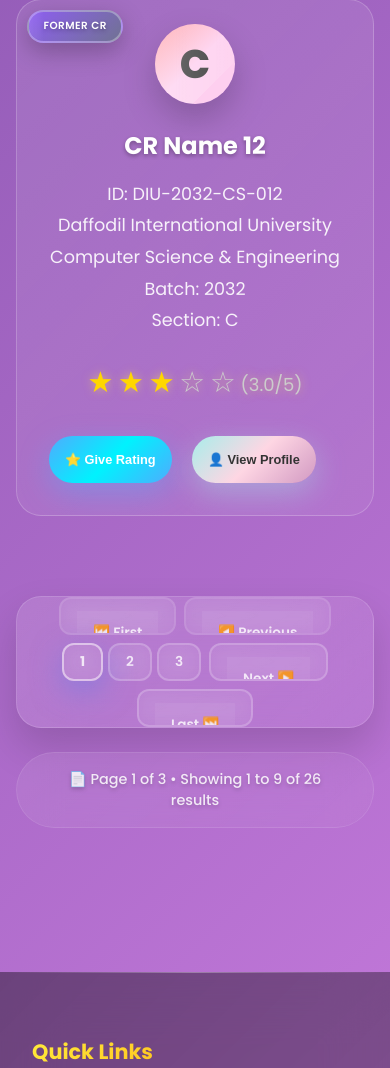
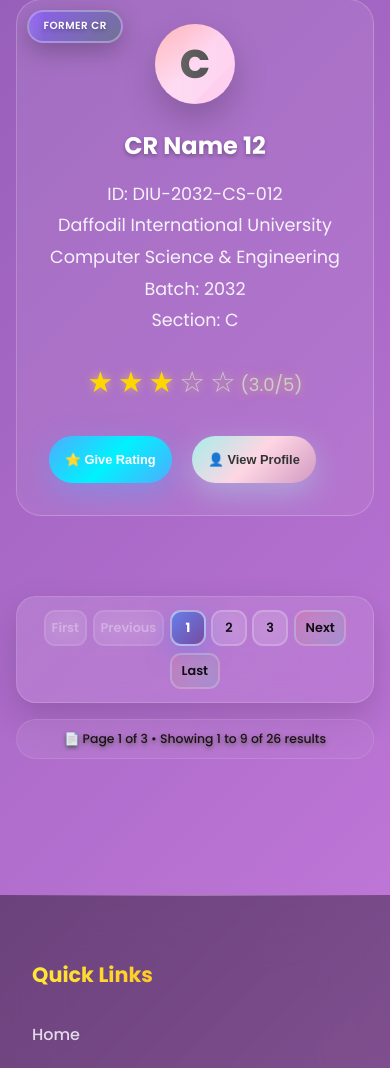
Before and after one commit to MNR-Tushar/crreviews, a Django app: page /all_cr/ in a window 390 px wide. Shown: the part 5234-6302 px from the top of the page. Run offline with Django 5.2, Linux system fonts and the light colour scheme; data comes from the database, SQL or seed files in the repository; both versions use the stored data as it was after the commit.

Commit message:
pagination update and css update

```diff
--- a/static/style.css
+++ b/static/style.css
@@ -1046,201 +1046,6 @@
         }
 
 
-        /* Pagination Styles */
-.pagination-section {
-    margin: 4rem auto 2rem;
-    max-width: 900px;
-}
-
-.pagination {
-    display: flex;
-    justify-content: center;
-    align-items: center;
-    gap: 0.8rem;
-    flex-wrap: wrap;
-    padding: 2rem;
-    background: linear-gradient(135deg, rgba(255, 255, 255, 0.12), rgba(255, 255, 255, 0.06));
-    backdrop-filter: blur(30px);
-    -webkit-backdrop-filter: blur(30px);
-    border-radius: 25px;
-    border: 1px solid rgba(255, 255, 255, 0.15);
-    box-shadow: 0 20px 40px rgba(0, 0, 0, 0.15);
-}
-
-.pagination-numbers {
-    display: flex;
-    gap: 0.5rem;
-    flex-wrap: wrap;
-    justify-content: center;
-}
-
-.pagination-btn {
-    min-width: 48px;
-    height: 48px;
-    display: flex;
-    align-items: center;
-    justify-content: center;
-    background: rgba(255, 255, 255, 0.1);
-    color: rgba(255, 255, 255, 0.9);
-    border: 2px solid rgba(255, 255, 255, 0.2);
-    border-radius: 12px;
-    text-decoration: none;
-    font-weight: 600;
-    font-size: 1rem;
-    transition: all 0.4s cubic-bezier(0.175, 0.885, 0.32, 1.275);
-    cursor: pointer;
-    position: relative;
-    overflow: hidden;
-    backdrop-filter: blur(10px);
-}
-
-.pagination-btn::before {
-    content: '';
-    position: absolute;
-    top: 50%;
-    left: 50%;
-    width: 0;
-    height: 0;
-    border-radius: 50%;
-    background: rgba(255, 255, 255, 0.2);
-    transition: all 0.5s ease;
-    transform: translate(-50%, -50%);
-}
-
-.pagination-btn:hover::before {
-    width: 150%;
-    height: 150%;
-}
-
-.pagination-btn:hover {
-    background: linear-gradient(135deg, rgba(102, 126, 234, 0.4), rgba(118, 75, 162, 0.4));
-    border-color: rgba(255, 255, 255, 0.4);
-    transform: translateY(-3px) scale(1.08);
-    box-shadow: 0 10px 25px rgba(102, 126, 234, 0.4);
-}
-
-.pagination-active {
-    background: linear-gradient(135deg, #667eea, #764ba2);
-    border-color: rgba(255, 255, 255, 0.5);
-    color: white;
-    box-shadow: 0 10px 30px rgba(102, 126, 234, 0.5);
-    font-weight: 700;
-    transform: scale(1.1);
-}
-
-.pagination-active:hover {
-    transform: translateY(-3px) scale(1.15);
-}
-
-.pagination-disabled {
-    background: rgba(255, 255, 255, 0.05);
-    color: rgba(255, 255, 255, 0.3);
-    border-color: rgba(255, 255, 255, 0.1);
-    cursor: not-allowed;
-    pointer-events: none;
-}
-
-.pagination-first,
-.pagination-last,
-.pagination-prev,
-.pagination-next {
-    font-size: 1.2rem;
-    background: linear-gradient(135deg, rgba(255, 107, 107, 0.2), rgba(78, 205, 196, 0.2));
-}
-
-.pagination-first:hover,
-.pagination-last:hover,
-.pagination-prev:hover,
-.pagination-next:hover {
-    background: linear-gradient(135deg, rgba(255, 107, 107, 0.4), rgba(78, 205, 196, 0.4));
-}
-
-.pagination-info {
-    text-align: center;
-    margin-top: 1.5rem;
-    padding: 1rem 2rem;
-    background: linear-gradient(135deg, rgba(255, 255, 255, 0.08), rgba(255, 255, 255, 0.04));
-    backdrop-filter: blur(20px);
-    border-radius: 50px;
-    border: 1px solid rgba(255, 255, 255, 0.1);
-}
-
-.pagination-info p {
-    color: rgba(255, 255, 255, 0.85);
-    font-size: 1rem;
-    font-weight: 500;
-    margin: 0;
-    text-shadow: 0 2px 4px rgba(0, 0, 0, 0.2);
-}
-
-/* Animation for page numbers */
-@keyframes fadeInScale {
-    from {
-        opacity: 0;
-        transform: scale(0.8);
-    }
-    to {
-        opacity: 1;
-        transform: scale(1);
-    }
-}
-
-.pagination-btn {
-    animation: fadeInScale 0.4s ease forwards;
-}
-
-.pagination-btn:nth-child(1) { animation-delay: 0.05s; }
-.pagination-btn:nth-child(2) { animation-delay: 0.1s; }
-.pagination-btn:nth-child(3) { animation-delay: 0.15s; }
-.pagination-btn:nth-child(4) { animation-delay: 0.2s; }
-.pagination-btn:nth-child(5) { animation-delay: 0.25s; }
-
-/* Mobile Responsive */
-@media (max-width: 768px) {
-    .pagination {
-        padding: 1.5rem 1rem;
-        gap: 0.5rem;
-    }
-
-    .pagination-btn {
-        min-width: 42px;
-        height: 42px;
-        font-size: 0.9rem;
-    }
-
-    .pagination-numbers {
-        gap: 0.3rem;
-    }
-
-    .pagination-info p {
-        font-size: 0.9rem;
-    }
-}
-
-@media (max-width: 480px) {
-    .pagination {
-        padding: 1rem;
-        gap: 0.4rem;
-    }
-
-    .pagination-btn {
-        min-width: 38px;
-        height: 38px;
-        font-size: 0.85rem;
-    }
-
-    /* Hide some page numbers on very small screens */
-    .pagination-numbers .pagination-btn:not(.pagination-active) {
-        display: none;
-    }
-
-    /* Show only current and adjacent pages */
-    .pagination-numbers .pagination-btn:nth-child(-n+3),
-    .pagination-numbers .pagination-active,
-    .pagination-numbers .pagination-btn:nth-last-child(-n+3) {
-        display: flex;
-    }
-}
 
 
 
@@ -1360,10 +1165,6 @@
             background:rgba(255, 255, 255, 0.3);
 
         }
-
-
-
-
 
 
         @media (max-width: 768px) {
@@ -1853,3 +1654,234 @@
 .cr-status-badge {
   animation: badgeEntrance 0.8s cubic-bezier(0.34, 1.56, 0.64, 1);
 }
+
+
+/* Pagination Styles */
+.pagination-section {
+    margin: 3rem auto 1.5rem;
+    max-width: 700px;
+}
+
+.pagination {
+    display: flex;
+    justify-content: center;
+    align-items: center;
+    gap: 0.6rem;
+    flex-wrap: wrap;
+    padding: 1.25rem 1.5rem;
+    background: linear-gradient(135deg, rgba(255, 255, 255, 0.12), rgba(255, 255, 255, 0.06));
+    backdrop-filter: blur(30px);
+    -webkit-backdrop-filter: blur(30px);
+    border-radius: 20px;
+    border: 1px solid rgba(255, 255, 255, 0.15);
+    box-shadow: 0 15px 35px rgba(0, 0, 0, 0.15);
+}
+
+.pagination-numbers {
+    display: flex;
+    gap: 0.4rem;
+    flex-wrap: wrap;
+    justify-content: center;
+
+}
+
+.pagination-btn {
+    min-width: 42px;
+    height: 42px;
+    padding: 0 0.5rem;
+    display: flex;
+    align-items: center;
+    justify-content: center;
+    background: rgba(255, 255, 255, 0.1);
+    color: rgba(0, 0, 0, 0.9);
+    border: 2px solid rgba(255, 255, 255, 0.2);
+    border-radius: 11px;
+    text-decoration: none;
+    font-weight: 600;
+    font-size: 0.9rem;
+    transition: all 0.4s cubic-bezier(0.175, 0.885, 0.32, 1.275);
+    cursor: pointer;
+    position: relative;
+    overflow: hidden;
+    backdrop-filter: blur(10px);
+}
+
+.pagination-btn::before {
+    content: '';
+    position: absolute;
+    top: 50%;
+    left: 50%;
+    width: 0;
+    height: 0;
+    border-radius: 50%;
+    background: rgba(255, 255, 255, 0.2);
+    transition: all 0.5s ease;
+    transform: translate(-50%, -50%);
+}
+
+.pagination-btn:hover::before {
+    width: 150%;
+    height: 150%;
+}
+
+.pagination-btn:hover {
+    background: linear-gradient(135deg, rgba(102, 126, 234, 0.4), rgba(118, 75, 162, 0.4));
+    border-color: rgba(255, 255, 255, 0.4);
+    transform: translateY(-3px) scale(1.06);
+    box-shadow: 0 8px 20px rgba(102, 126, 234, 0.4);
+}
+
+.pagination-active {
+    background: linear-gradient(135deg, #667eea, #764ba2);
+    border-color: rgba(255, 255, 255, 0.5);
+    color: white;
+    box-shadow: 0 8px 25px rgba(102, 126, 234, 0.5);
+    font-weight: 700;
+    transform: scale(1.08);
+}
+
+.pagination-active:hover {
+    transform: translateY(-3px) scale(1.12);
+}
+
+.pagination-disabled {
+    background: rgba(255, 255, 255, 0.05);
+    color: rgba(255, 255, 255, 0.3);
+    border-color: rgba(255, 255, 255, 0.1);
+    cursor: not-allowed;
+    pointer-events: none;
+}
+
+.pagination-first,
+.pagination-last,
+.pagination-prev,
+.pagination-next {
+    padding: 0 0.85rem;
+    font-size: 0.9rem;
+    background: linear-gradient(135deg, rgba(255, 107, 107, 0.2), rgba(78, 205, 196, 0.2));
+}
+
+.pagination-first:hover,
+.pagination-last:hover,
+.pagination-prev:hover,
+.pagination-next:hover {
+    background: linear-gradient(135deg, rgba(255, 107, 107, 0.4), rgba(78, 205, 196, 0.4));
+}
+
+.pagination-info {
+    text-align: center;
+    margin-top: 1rem;
+    padding: 0.75rem 1.5rem;
+    background: linear-gradient(135deg, rgba(255, 255, 255, 0.08), rgba(255, 255, 255, 0.04));
+    backdrop-filter: blur(20px);
+    border-radius: 40px;
+    border: 1px solid rgba(255, 255, 255, 0.1);
+}
+
+.pagination-info p {
+    color: rgba(11, 0, 0, 0.85);
+    font-size: 0.875rem;
+    font-weight: 500;
+    margin: 0;
+    text-shadow: 0 2px 4px rgb(87, 85, 85);
+}
+
+/* Animation for page numbers */
+@keyframes fadeInScale {
+    from {
+        opacity: 0;
+        transform: scale(0.8);
+    }
+    to {
+        opacity: 1;
+        transform: scale(1);
+    }
+}
+
+.pagination-btn {
+    animation: fadeInScale 0.4s ease forwards;
+}
+
+.pagination-btn:nth-child(1) { animation-delay: 0.05s; }
+.pagination-btn:nth-child(2) { animation-delay: 0.1s; }
+.pagination-btn:nth-child(3) { animation-delay: 0.15s; }
+.pagination-btn:nth-child(4) { animation-delay: 0.2s; }
+.pagination-btn:nth-child(5) { animation-delay: 0.25s; }
+
+/* Mobile Responsive */
+@media (max-width: 768px) {
+    .pagination {
+        padding: 1rem 1rem;
+        gap: 0.5rem;
+    }
+
+    .pagination-btn {
+        min-width: 38px;
+        height: 38px;
+        font-size: 0.85rem;
+        padding: 0 0.4rem;
+    }
+
+    .pagination-numbers {
+        gap: 0.3rem;
+    }
+
+    .pagination-first,
+    .pagination-last,
+    .pagination-prev,
+    .pagination-next {
+        padding: 0 0.7rem;
+        font-size: 0.85rem;
+    }
+
+    .pagination-info {
+        padding: 0.65rem 1.25rem;
+    }
+
+    .pagination-info p {
+        font-size: 0.825rem;
+    }
+}
+
+@media (max-width: 480px) {
+    .pagination {
+        padding: 0.85rem 0.75rem;
+        gap: 0.4rem;
+    }
+
+    .pagination-btn {
+        min-width: 36px;
+        height: 36px;
+        font-size: 0.8rem;
+        padding: 0 0.35rem;
+    }
+
+    .pagination-first,
+    .pagination-last,
+    .pagination-prev,
+    .pagination-next {
+        padding: 0 0.6rem;
+        font-size: 0.8rem;
+    }
+
+    /* Hide some page numbers on very small screens */
+    .pagination-numbers .pagination-btn:not(.pagination-active) {
+        display: none;
+    }
+
+    /* Show only current and adjacent pages */
+    .pagination-numbers .pagination-btn:nth-child(-n+3),
+    .pagination-numbers .pagination-active,
+    .pagination-numbers .pagination-btn:nth-last-child(-n+3) {
+        display: flex;
+    }
+
+    .pagination-info {
+        padding: 0.6rem 1rem;
+    }
+
+    .pagination-info p {
+        font-size: 0.775rem;
+    }
+
+}
--- a/static/user_dashboard.css
+++ b/static/user_dashboard.css
@@ -452,47 +452,56 @@
         }
 
         /* Pagination Styles */
-.pagination-container {
+.pagination-container1 {
     margin-top: 2rem;
     display: flex;
     justify-content: center;
 }
 
-.pagination {
+.pagination1 {
     list-style: none;
     display: flex;
     gap: 0.5rem;
     padding: 0;
     flex-wrap: wrap;
     justify-content: center;
+
 }
 
-.pagination li {
+.pagination1 li {
     border-radius: 8px;
     overflow: hidden;
+
 }
 
-.pagination a,
-.pagination span {
+
+.pagination1 a,
+.pagination1 span {
     display: block;
     padding: 0.75rem 1rem;
     text-decoration: none;
-    color: rgba(255, 255, 255, 0.8);
+    color: rgba(9, 9, 9, 0.8);
     background: rgba(255, 255, 255, 0.05);
     transition: all 0.3s ease;
+
 }
+
 
 .pagination a:hover {
     background: rgba(79, 172, 254, 0.3);
     color: white;
     transform: translateY(-2px);
+
 }
 
-.pagination li.active span {
+.pagination1 li.active span {
     background: linear-gradient(135deg, #4facfe, #00f2fe);
     color: white;
     font-weight: 600;
+
 }
+
+
 
 
 
--- a/templates/pagination.html
+++ b/templates/pagination.html
@@ -5,18 +5,18 @@
         {% if cr.has_previous %}
             <a href="?page=1{% if request.GET.search %}&search={{ request.GET.search }}{% endif %}{% if request.GET.university %}&university={{ request.GET.university }}{% endif %}{% if request.GET.department %}&department={{ request.GET.department }}{% endif %}{% if request.GET.rating %}&rating={{ request.GET.rating }}{% endif %}"
                class="pagination-btn pagination-first">
-                <span>⏮️ First</span>
+                <span class='center'>First</span>
             </a>
             <a href="?page={{ cr.previous_page_number }}{% if request.GET.search %}&search={{ request.GET.search }}{% endif %}{% if request.GET.university %}&university={{ request.GET.university }}{% endif %}{% if request.GET.department %}&department={{ request.GET.department }}{% endif %}{% if request.GET.rating %}&rating={{ request.GET.rating }}{% endif %}"
                class="pagination-btn pagination-prev">
-                <span>◀️ Previous</span>
+                <span class='center'>Previous</span>
             </a>
         {% else %}
             <span class="pagination-btn pagination-disabled">
-                <span>⏮️ First</span>
+                <span class='center'>First</span>
             </span>
             <span class="pagination-btn pagination-disabled">
-                <span>◀️ Previous</span>
+                <span class='center'>Previous</span>
             </span>
         {% endif %}
 
@@ -34,18 +34,18 @@
         {% if cr.has_next %}
             <a href="?page={{ cr.next_page_number }}{% if request.GET.search %}&search={{ request.GET.search }}{% endif %}{% if request.GET.university %}&university={{ request.GET.university }}{% endif %}{% if request.GET.department %}&department={{ request.GET.department }}{% endif %}{% if request.GET.rating %}&rating={{ request.GET.rating }}{% endif %}"
                class="pagination-btn pagination-next">
-                <span>Next ▶️</span>
+                <span class='center'>Next</span>
             </a>
             <a href="?page={{ cr.paginator.num_pages }}{% if request.GET.search %}&search={{ request.GET.search }}{% endif %}{% if request.GET.university %}&university={{ request.GET.university }}{% endif %}{% if request.GET.department %}&department={{ request.GET.department }}{% endif %}{% if request.GET.rating %}&rating={{ request.GET.rating }}{% endif %}"
                class="pagination-btn pagination-last">
-                <span>Last ⏭️</span>
+                <span class='center'>Last</span>
             </a>
         {% else %}
             <span class="pagination-btn pagination-disabled">
-                <span>Next ▶️</span>
+                <span class='center'>Next</span>
             </span>
             <span class="pagination-btn pagination-disabled">
-                <span>Last ⏭️</span>
+                <span class='center'>Last</span>
             </span>
         {% endif %}
     </div>
```
Also changed, not shown: templates/latest_reviews.html (+8 -8 lines), templates/user_profile/user_dashboard.html (+10 -10 lines), db.sqlite3.
